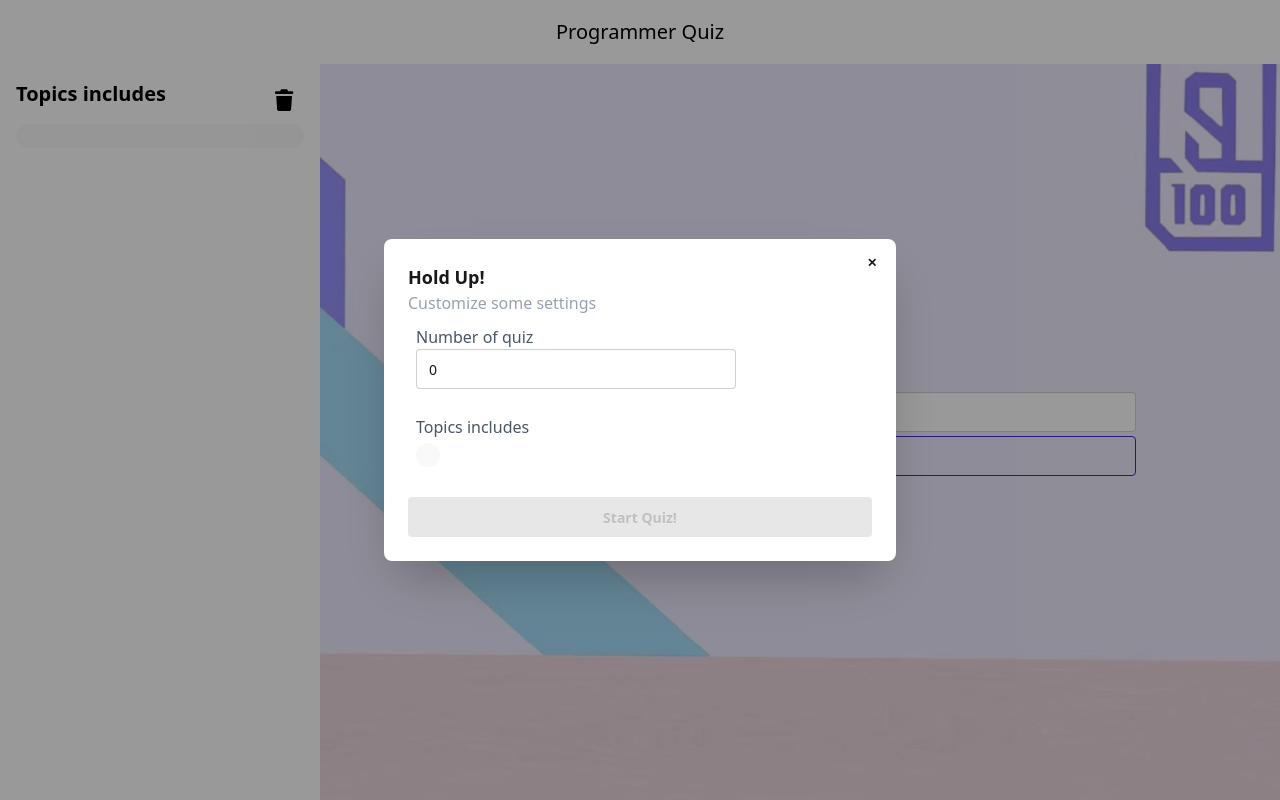
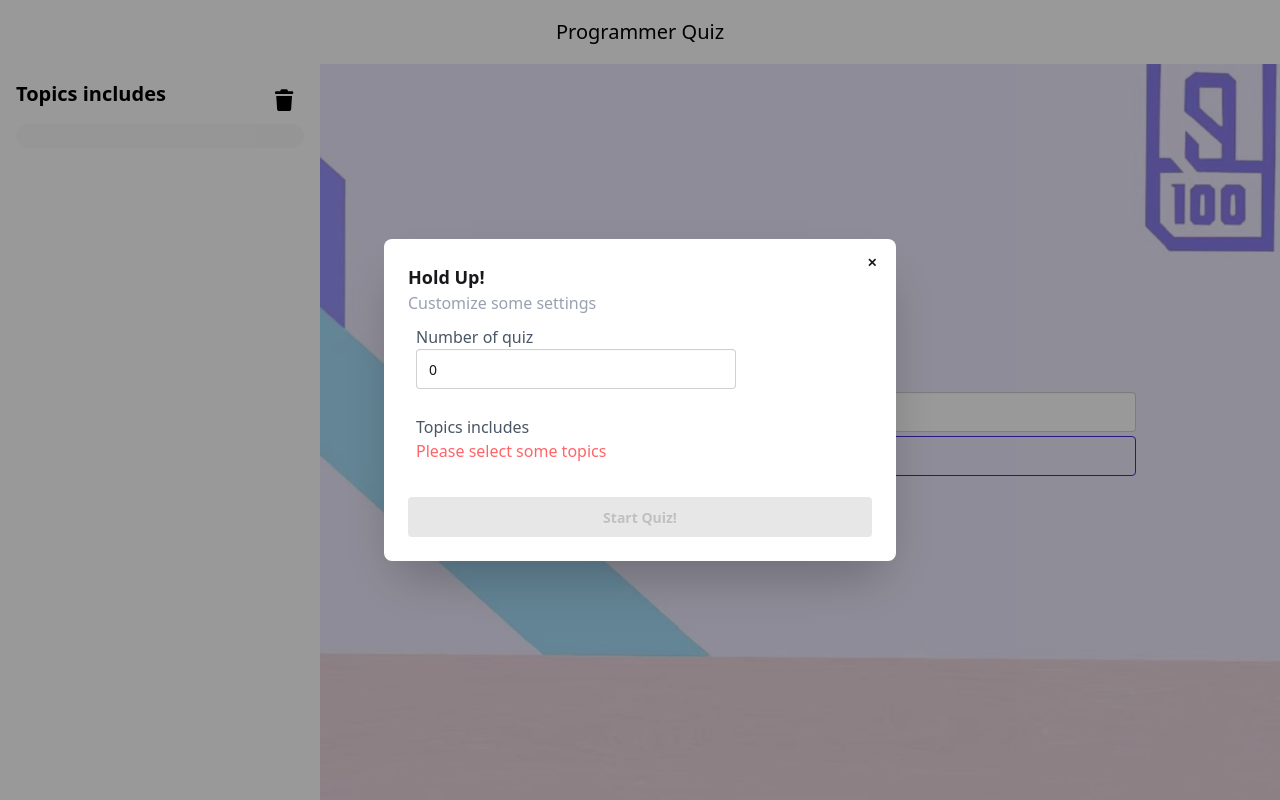
Before and after one commit to Mman7/programmer-quiz, a Next.js app: page / in a window 1280 px wide. Both pictures are taken after a click on the button "Start Quiz!". Built offline with nearby package versions, Linux system fonts and the light colour scheme.

Commit message:
feat: added text to user not select any topic

```diff
--- a/src/components/modal/startModal/settingOptions.tsx
+++ b/src/components/modal/startModal/settingOptions.tsx
@@ -3,6 +3,7 @@ import SelectedTopic from "../../sidebar/selectedTopic";
 
 export function SettingOpion() {
   const { setQuizNumber, numberOfQuiz } = useQuizOption();
+
   return (
     <div className="mx-2 my-2.5">
       <h2 className="font-medium text-gray-600">Number of quiz</h2>
@@ -31,7 +32,12 @@ export default function TopicOptions() {
   const { topics } = useQuizOption();
   return (
     <div className="flex flex-wrap">
-      <section className="my-1 flex flex-row flex-wrap gap-3 rounded-xl bg-gray-100/50 p-3">
+      <h2 className={`text-red-400 ${topics.length > 0 && "hidden"}`}>
+        Please select some topics
+      </h2>
+      <section
+        className={`invisible my-1 flex flex-row flex-wrap gap-3 rounded-xl bg-gray-100/50 p-3 ${topics.length > 0 && "visible"}`}
+      >
         {topics.map((item, index) => (
           <SelectedTopic topic={item} key={index} />
         ))}
```
